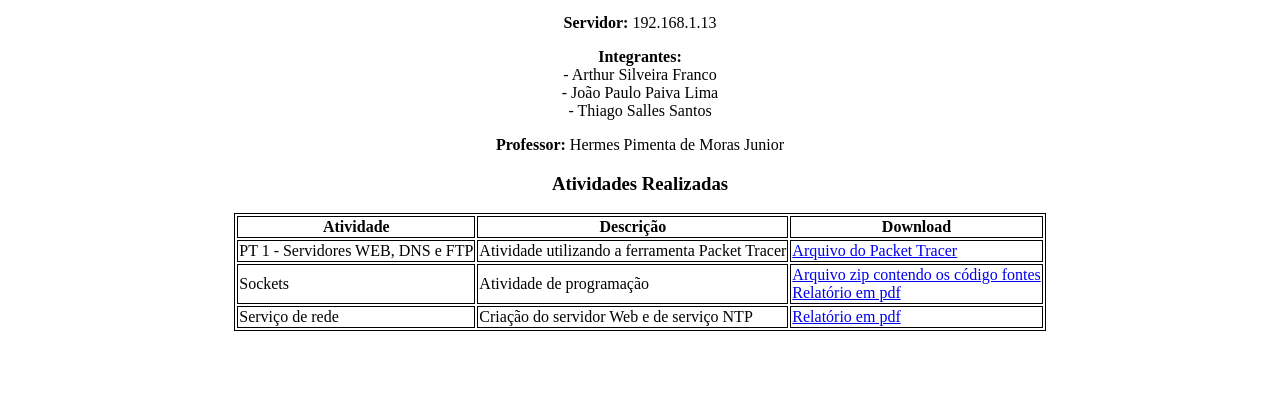
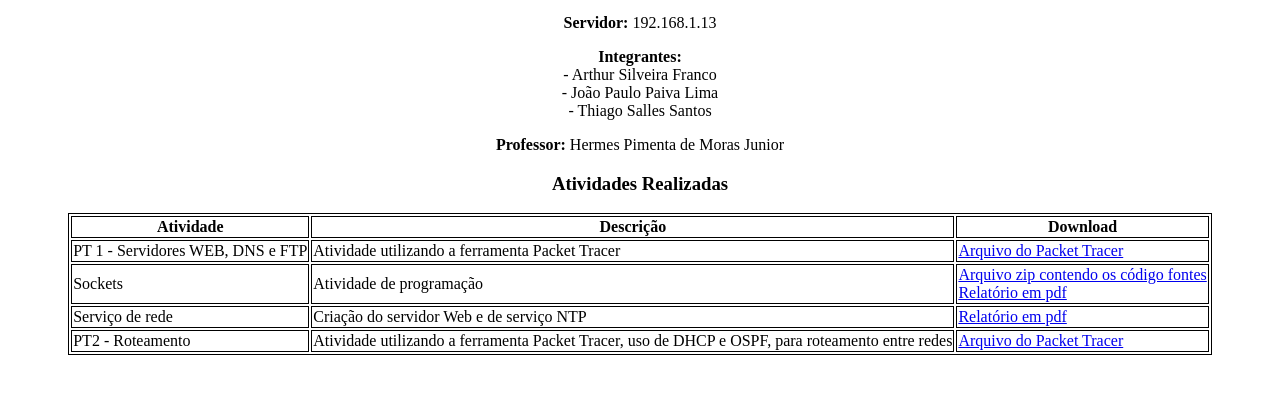
Before and after one commit to ThiagoSallesSantos/Trabalho_Pratico_Redes, a plain HTML site: page index.html in a window 1280 px wide. Shown: the part 100-494 px from the top of the page. Drawn offline with Linux system fonts and the light colour scheme.

Commit message:
add: adicao do trabalho PT2 - Roteamento

```diff
--- a/index.html
+++ b/index.html
@@ -41,6 +41,11 @@
 						<td>Criação do servidor Web e de serviço NTP</td>
 						<td><a href="./arquivos/Trabalho_3_Redes.pdf">Relatório em pdf</a></td>
 					</tr>
+					<tr>
+						<td>PT2 - Roteamento</td>
+						<td>Atividade utilizando a ferramenta Packet Tracer, uso de DHCP e OSPF, para roteamento entre redes</td>
+						<td><a href="./arquivos/TrabalhoPacketTracer2-Rede.pkt">Arquivo do Packet Tracer</a></td>
+					</tr>
 				</tbody>
 			</table>
 		</center>
```
Also changed, not shown: 1 other file.
